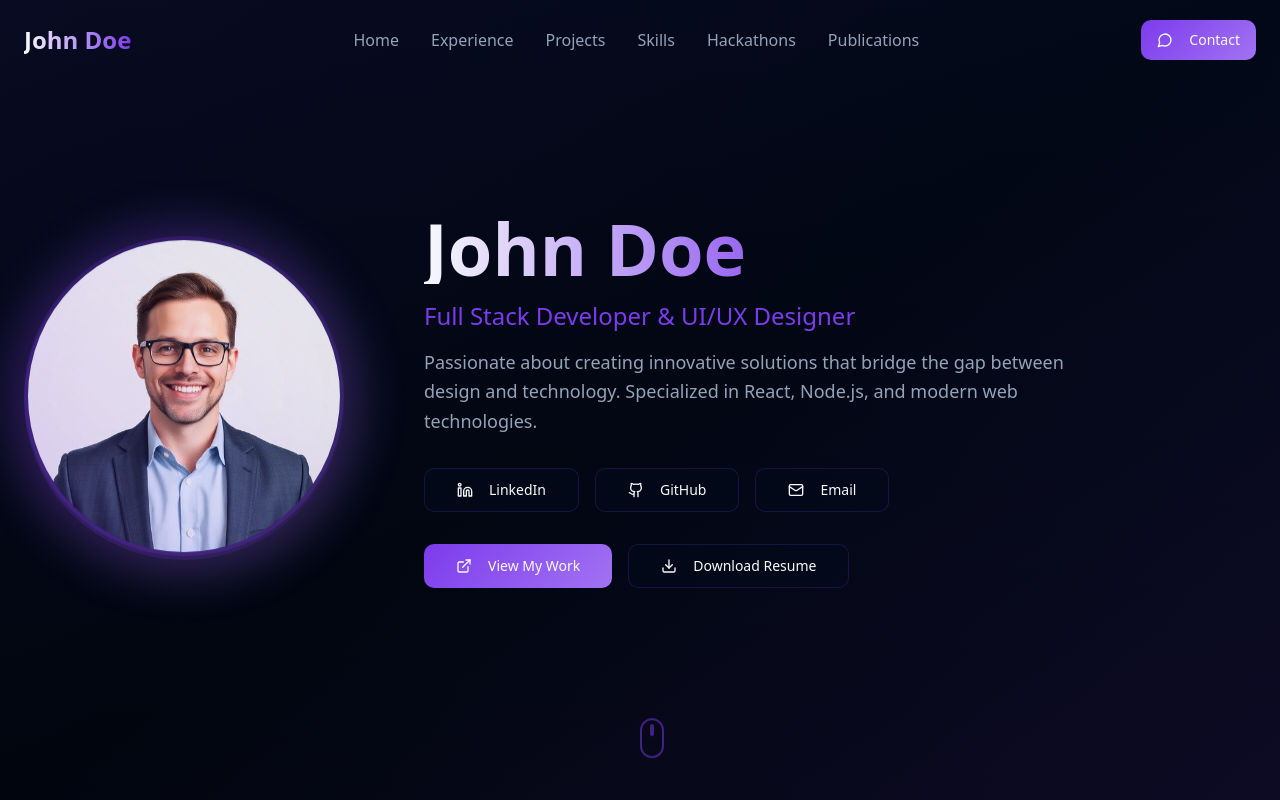
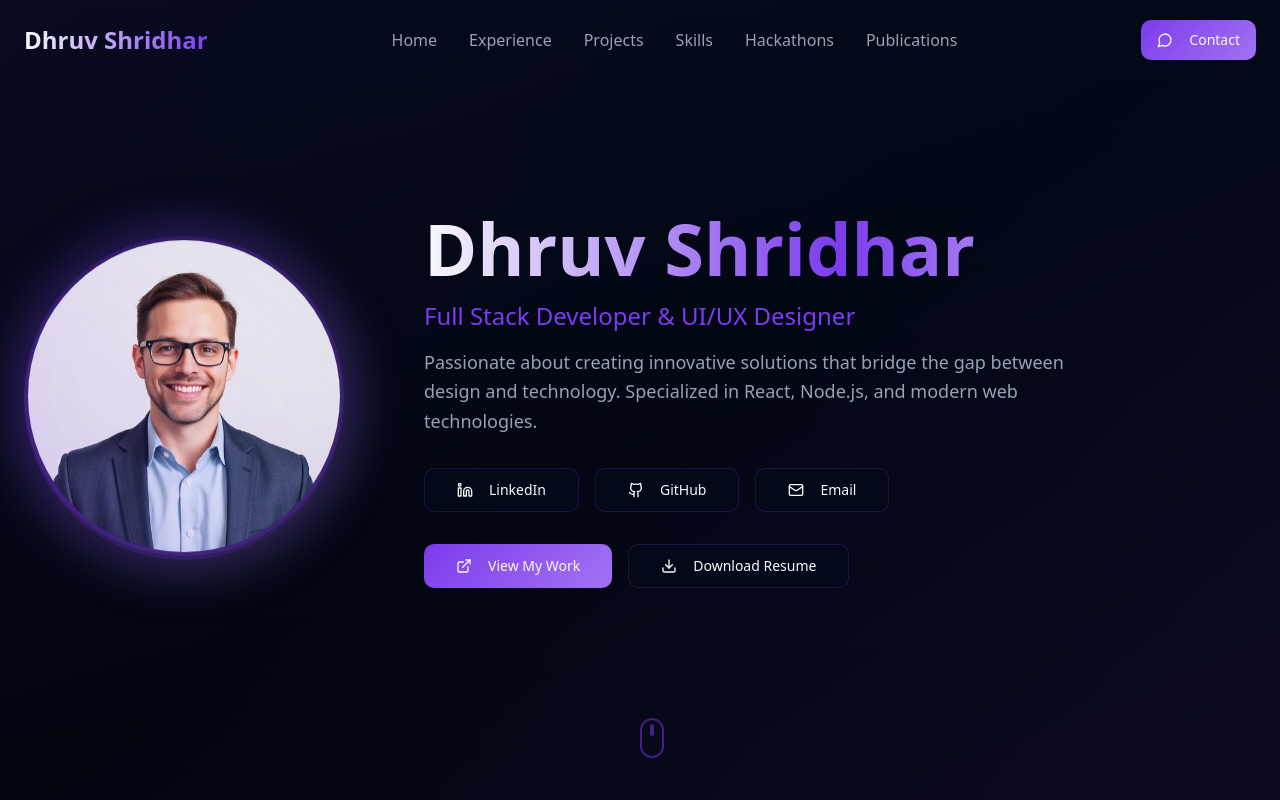
Before and after one commit to RAVOKERcodes/portfolio, a React (Vite) app: page / in a window 1280 px wide. Shown: the top 800 px of the page. Built offline with nearby package versions, Linux system fonts and the light colour scheme.

Commit message:
fix: name changed

```diff
--- a/src/components/HeroSection.tsx
+++ b/src/components/HeroSection.tsx
@@ -27,7 +27,7 @@ export const HeroSection = () => {
           <div className="flex-1 text-center lg:text-left space-y-8">
             <div className="space-y-4 animate-slide-up">
               <h1 className="text-5xl lg:text-7xl font-bold bg-gradient-to-r from-foreground via-primary to-foreground bg-clip-text text-transparent leading-tight">
-                John Doe
+                Dhruv Shridhar
               </h1>
               <h2 className="text-xl lg:text-2xl text-primary font-medium">
                 Full Stack Developer & UI/UX Designer
--- a/src/components/Navigation.tsx
+++ b/src/components/Navigation.tsx
@@ -47,7 +47,7 @@ export const Navigation = ({ onContactClick }: NavigationProps) => {
           <div className="flex items-center justify-between h-16 lg:h-20">
             {/* Logo */}
             <div className="text-2xl font-bold bg-gradient-to-r from-foreground to-primary bg-clip-text text-transparent">
-              John Doe
+              Dhruv Shridhar
             </div>
 
             {/* Desktop Navigation */}
--- a/src/components/PublicationsSection.tsx
+++ b/src/components/PublicationsSection.tsx
@@ -21,7 +21,7 @@ const publications: Publication[] = [
     date: "December 2023",
     type: "Research Paper",
     description: "An in-depth analysis of modern web development patterns, focusing on the integration of React and TypeScript for building scalable applications.",
-    authors: ["John Doe", "Jane Smith", "Prof. Michael Johnson"],
+    authors: ["Dhruv Shridhar", "Jane Smith", "Prof. Michael Johnson"],
     url: "https://example-journal.com/paper-1",
     pdfUrl: "https://example.com/paper-1.pdf",
     featured: true
@@ -32,7 +32,7 @@ const publications: Publication[] = [
     date: "September 2023",
     type: "Conference Paper",
     description: "Exploring the intersection of machine learning and web development, with practical implementations and case studies.",
-    authors: ["John Doe", "Dr. Sarah Wilson"],
+    authors: ["Dhruv Shridhar", "Dr. Sarah Wilson"],
     url: "https://conference-proceedings.com/paper-2",
     pdfUrl: "https://example.com/paper-2.pdf"
   },
@@ -42,7 +42,7 @@ const publications: Publication[] = [
     date: "August 2023",
     type: "Article",
     description: "A practical guide to designing and implementing microservices architecture using Node.js and modern DevOps practices.",
-    authors: ["John Doe"],
+    authors: ["Dhruv Shridhar"],
     url: "https://techblog.com/microservices-nodejs"
   },
   {
@@ -51,7 +51,7 @@ const publications: Publication[] = [
     date: "June 2023",
     type: "Technical Article",
     description: "Comprehensive strategies for optimizing React application performance, including code splitting, memoization, and lazy loading.",
-    authors: ["John Doe"],
+    authors: ["Dhruv Shridhar"],
     url: "https://dev-digest.com/react-performance"
   },
   {
@@ -60,7 +60,7 @@ const publications: Publication[] = [
     date: "March 2023",
     type: "Opinion Paper",
     description: "An analysis of emerging trends in frontend development and predictions for the future of web technologies.",
-    authors: ["John Doe", "Tech Industry Panel"],
+    authors: ["Dhruv Shridhar", "Tech Industry Panel"],
     url: "https://web-dev-quarterly.com/future-frontend"
   }
 ];
```
